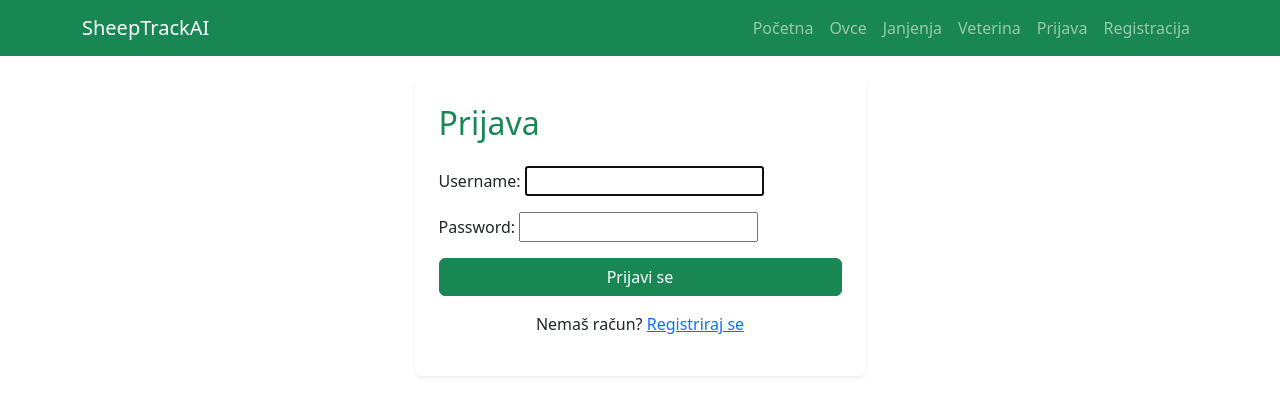
After one commit to lukaper24/SheepTrackAI-Web, a Django app: page /accounts/login/ in a window 1280 px wide. The commit adds this page. Shown: the top 416 px of the page. Run offline with Django 5.2, Linux system fonts and the light colour scheme.

Commit message:
Implement user registration and login

```diff
--- /dev/null
+++ b/accounts/urls.py
@@ -0,0 +1,8 @@
+from django.urls import path
+from .views import register_view, login_view, logout_view
+
+urlpatterns = [
+    path("register/", register_view, name="register"),
+    path("login/", login_view, name="login"),
+    path("logout/", logout_view, name="logout"),
+]
--- a/accounts/views.py
+++ b/accounts/views.py
@@ -1,3 +1,40 @@
-from django.shortcuts import render
+from django.contrib import messages
+from django.contrib.auth import login, logout
+from django.contrib.auth.forms import UserCreationForm, AuthenticationForm
+from django.shortcuts import render, redirect
 
-# Create your views here.
+
+def register_view(request):
+    if request.method == "POST":
+        form = UserCreationForm(request.POST)
+
+        if form.is_valid():
+            user = form.save()
+            login(request, user)
+            messages.success(request, "Registracija je uspješna. Dobrodošao!")
+            return redirect("home")
+    else:
+        form = UserCreationForm()
+
+    return render(request, "accounts/register.html", {"form": form})
+
+
+def login_view(request):
+    if request.method == "POST":
+        form = AuthenticationForm(request, data=request.POST)
+
+        if form.is_valid():
+            user = form.get_user()
+            login(request, user)
+            messages.success(request, "Uspješno si prijavljen.")
+            return redirect("home")
+    else:
+        form = AuthenticationForm()
+
+    return render(request, "accounts/login.html", {"form": form})
+
+
+def logout_view(request):
+    logout(request)
+    messages.info(request, "Uspješno si odjavljen.")
+    return redirect("home")
--- a/sheeptrack/urls.py
+++ b/sheeptrack/urls.py
@@ -19,5 +19,6 @@ from django.urls import path, include
 
 urlpatterns = [
     path('admin/', admin.site.urls),
+    path("accounts/", include("accounts.urls")),
     path('', include('dashboard.urls')),
 ]
--- /dev/null
+++ b/templates/accounts/login.html
@@ -0,0 +1,36 @@
+{% extends 'base.html' %}
+
+{% block title %}Prijava | SheepTrackAI{% endblock %}
+
+{% block content %}
+
+<div class="row justify-content-center">
+    <div class="col-md-5">
+
+        <div class="card shadow-sm border-0">
+            <div class="card-body p-4">
+
+                <h2 class="mb-4 text-success">Prijava</h2>
+
+                <form method="post">
+                    {% csrf_token %}
+
+                    {{ form.as_p }}
+
+                    <button type="submit" class="btn btn-success w-100">
+                        Prijavi se
+                    </button>
+                </form>
+
+                <p class="mt-3 text-center">
+                    Nemaš račun?
+                    <a href="{% url 'register' %}">Registriraj se</a>
+                </p>
+
+            </div>
+        </div>
+
+    </div>
+</div>
+
+{% endblock %}
--- a/templates/base.html
+++ b/templates/base.html
@@ -30,7 +30,7 @@
 
             <ul class="navbar-nav ms-auto">
 
-                <li class="nav-item">
+               <li class="nav-item">
                     <a class="nav-link" href="/">Početna</a>
                 </li>
 
@@ -45,6 +45,36 @@
                 <li class="nav-item">
                     <a class="nav-link" href="#">Veterina</a>
                 </li>
+
+                {% if user.is_authenticated %}
+
+                <li class="nav-item">
+                    <span class="nav-link">
+                        Pozdrav, {{ user.username }}
+                    </span>
+                </li>
+
+                <li class="nav-item">
+                    <a class="nav-link" href="{% url 'logout' %}">
+                        Odjava
+                    </a>
+                </li>
+
+                {% else %}
+
+                <li class="nav-item">
+                    <a class="nav-link" href="{% url 'login' %}">
+                        Prijava
+                    </a>
+                </li>
+
+                <li class="nav-item">
+                    <a class="nav-link" href="{% url 'register' %}">
+                        Registracija
+                    </a>
+                </li>
+
+                {% endif %}
 
             </ul>
 
```
Also changed, not shown: templates/accounts/register.html (added, +36 -0 lines).
